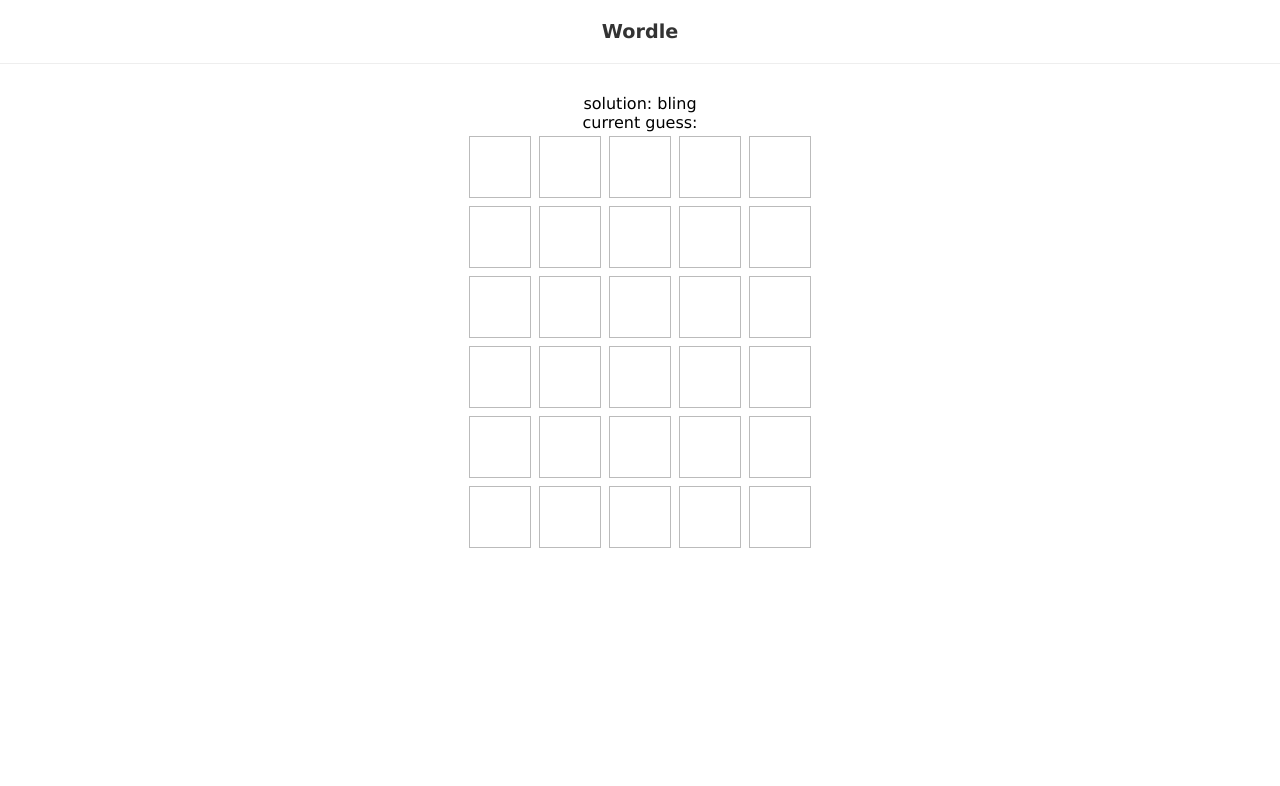
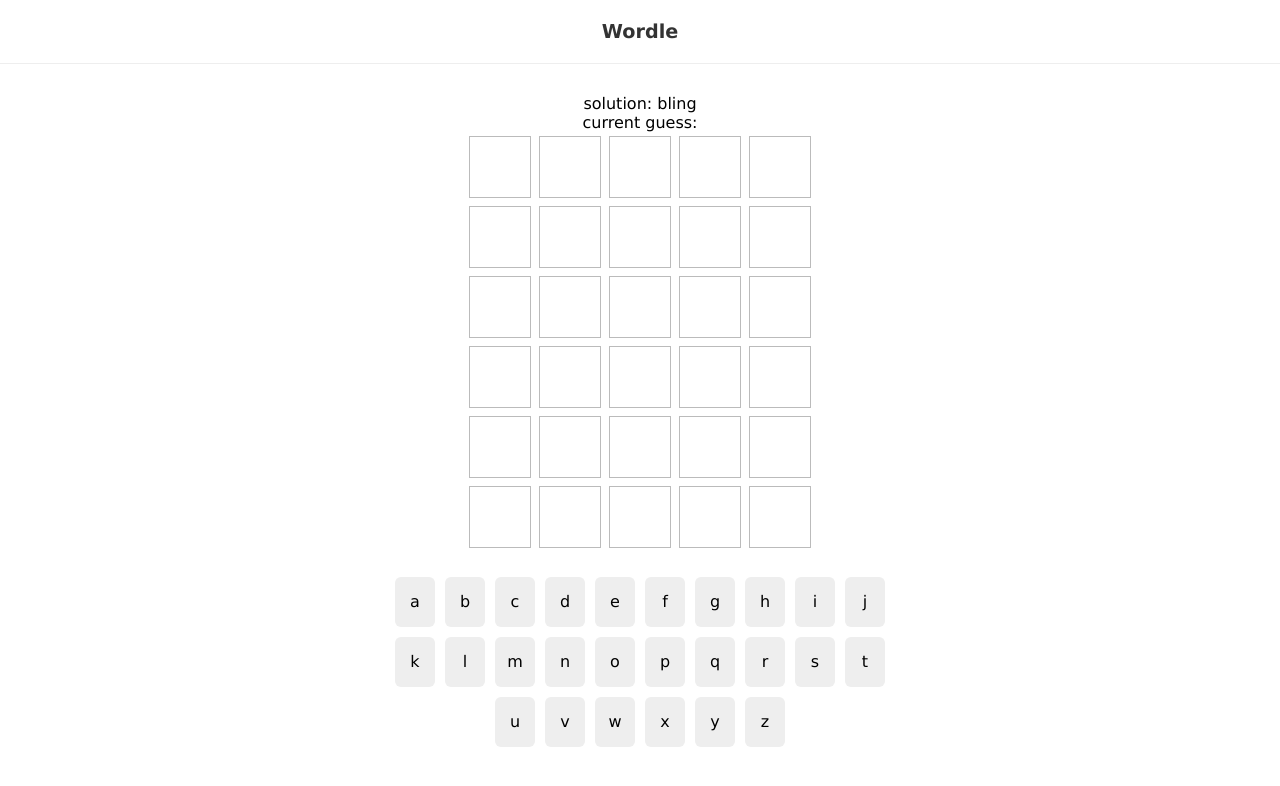
Before and after one commit to akshat-OwO/WORDLE-CLONE, a React (Vite) app: page / in a window 1280 px wide. Shown: the top 786 px of the page. Built offline with nearby package versions, Linux system fonts and the light colour scheme.

Commit message:
Making a keypad

```diff
--- a/data/db.js
+++ b/data/db.js
@@ -15,3 +15,32 @@
         {"id": 14, "word": "coins"},
         {"id": 15, "word": "hello"}
 ]
+
+export const letters = [
+        {"key": "a"},
+        {"key": "b"},
+        {"key": "c"},
+        {"key": "d"},
+        {"key": "e"},
+        {"key": "f"},
+        {"key": "g"},
+        {"key": "h"},
+        {"key": "i"},
+        {"key": "j"},
+        {"key": "k"},
+        {"key": "l"},
+        {"key": "m"},
+        {"key": "n"},
+        {"key": "o"},
+        {"key": "p"},
+        {"key": "q"},
+        {"key": "r"},
+        {"key": "s"},
+        {"key": "t"},
+        {"key": "u"},
+        {"key": "v"},
+        {"key": "w"},
+        {"key": "x"},
+        {"key": "y"},
+        {"key": "z"}
+]
--- /dev/null
+++ b/src/components/Keypad.jsx
@@ -0,0 +1,23 @@
+import { useEffect } from "react";
+import { useState } from "react";
+import { letters } from "../../data/db";
+
+const Keypad = () => {
+    const [letter, setLetter] = useState(null);
+
+    useEffect(() => {
+        setLetter(letters);
+    }, []);
+
+    return (
+        <div className="keypad">
+            {letter && letters.map((l) => {
+                return (
+                    <div key={l.key}>{l.key}</div>
+                )
+            })}
+        </div>
+    );
+}
+
+export default Keypad;
--- a/src/components/Wordle.jsx
+++ b/src/components/Wordle.jsx
@@ -1,6 +1,7 @@
 import { useEffect } from "react";
 import useWordle from "../hooks/useWordle";
 import Grid from "./Grid";
+import Keypad from "./Keypad";
 
 const Wordle = ( { solution }) => {
     const { currentGuess, handleKeyup, guesses, isCorrect, turn } = useWordle(solution);
@@ -20,6 +21,7 @@
             <div>solution: { solution }</div>
             <div>current guess: { currentGuess }</div>
             <Grid currentGuess={currentGuess} guesses={guesses} turn={turn} />
+            <Keypad />
         </div>
     );
 }
--- a/src/index.css
+++ b/src/index.css
@@ -70,6 +70,21 @@
   animation: bounce 0.2s ease-in-out forwards;
 }
 
+.keypad {
+  max-width: 500px;
+  margin: 20px auto;
+}
+
+.keypad > div {
+  margin: 5px;
+  width: 40px;
+  height:50px;
+  background-color: #eee;
+  display: inline-block;
+  border-radius: 6px;
+  line-height: 50px;
+}
+
 @keyframes flip {
   0% {
     transform: rotateX(0);
```
